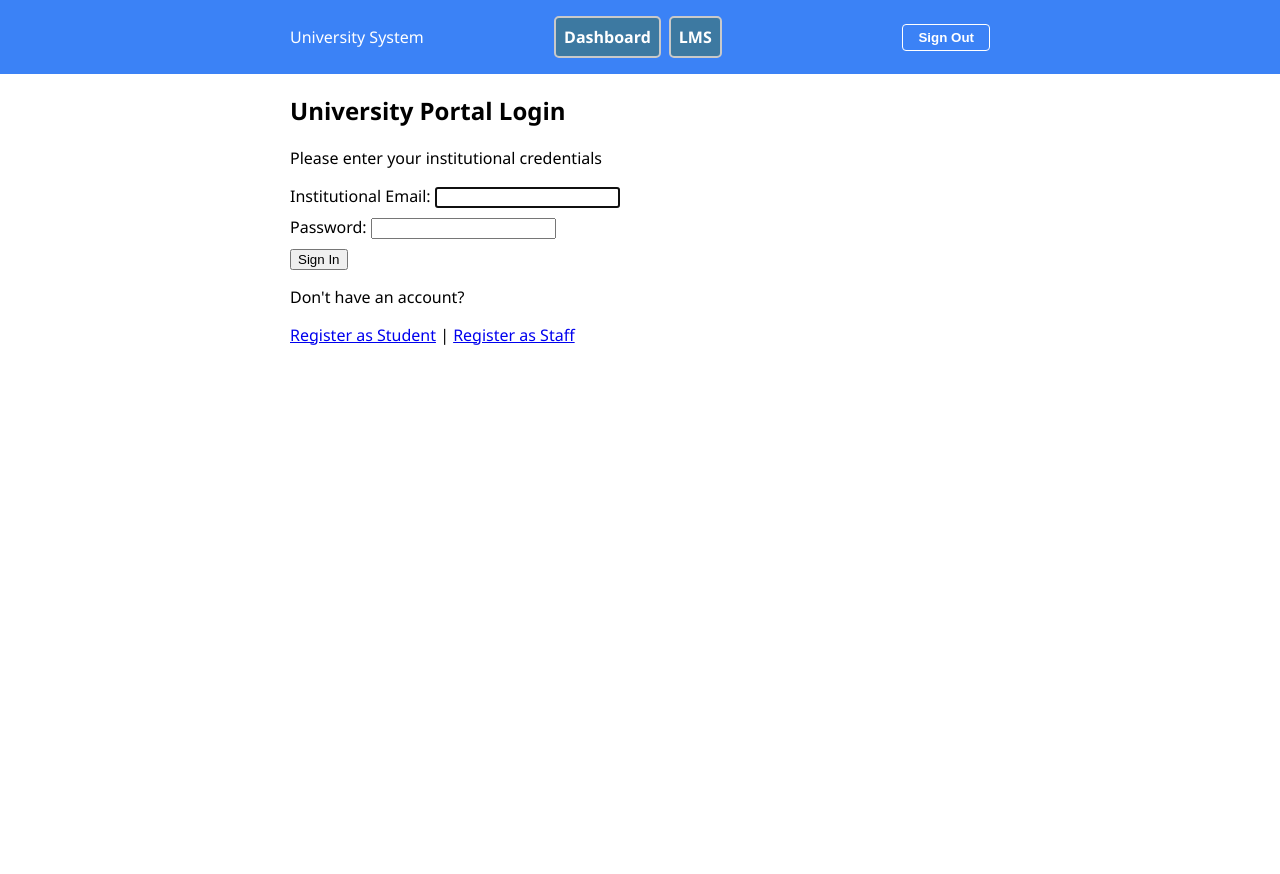
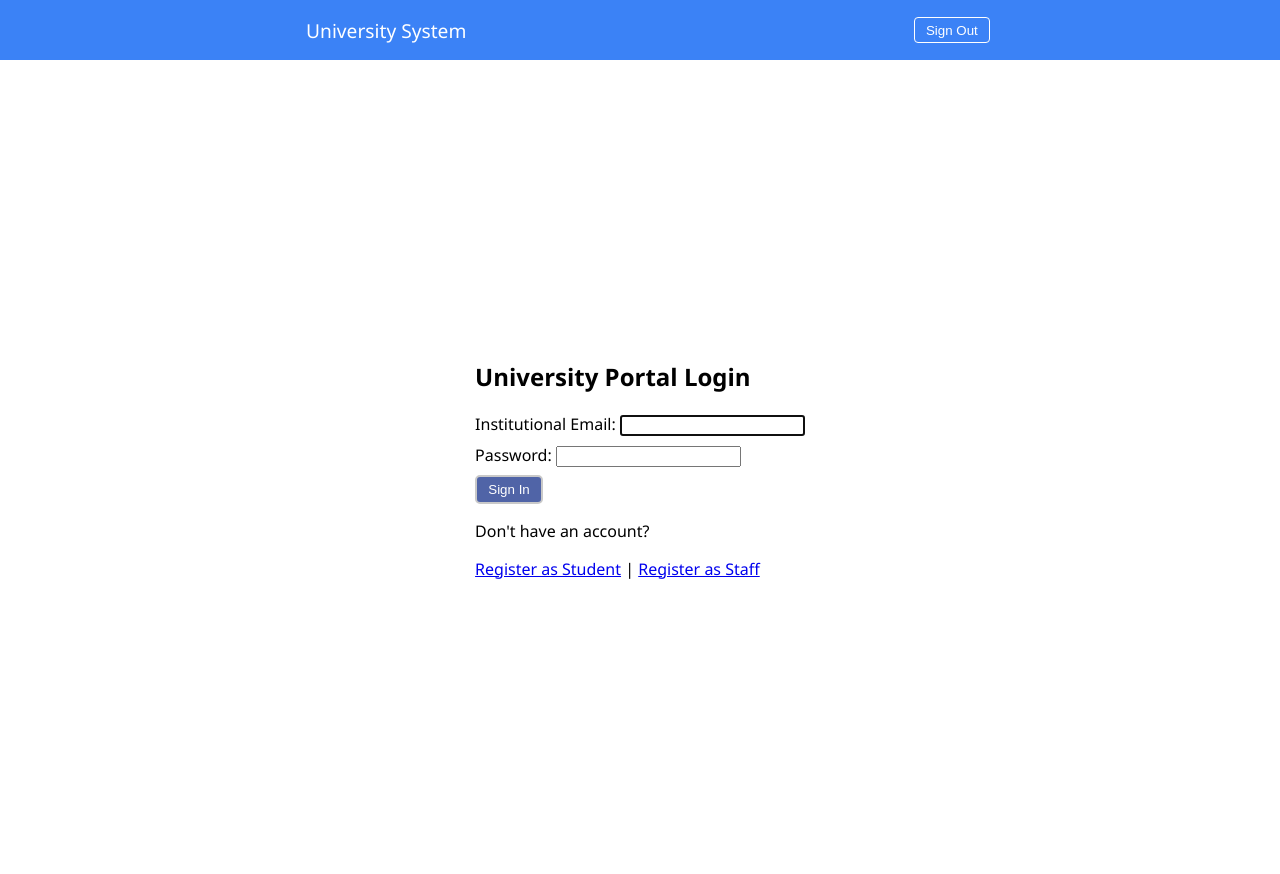
Before and after one commit to asdasdad13/uni-identity-api, a Django app: page /login/ in a window 1280 px wide. After the commit the page ends 579 px from the top, so only its background shows below. Run offline with Django 5.2, Linux system fonts and the light colour scheme.

Commit message:
Clean up code

```diff
--- a/project/api/urls.py
+++ b/project/api/urls.py
@@ -11,7 +11,6 @@ app_name = 'api'
 
 urlpatterns = [
     path('me/', views.IdentityAPIView.as_view(), name='my_identity'),
-    path('identity/<int:pk>/', views.IdentityAPIView.as_view(), name='identity'),
     path('display-name/', views.DisplayNameAPIView.as_view(), name='display_name'),
     path('preferred-name/', views.PreferredNameAPIView.as_view(), name='preferred_name'),
     path('roster/<str:affiliation_type>/<str:affiliation_id>/', views.RosterAPIView.as_view(), name='roster'),
--- a/project/core/templates/base.html
+++ b/project/core/templates/base.html
@@ -13,7 +13,7 @@
     <div class="container">
         <main>
             {% block content %}
-            <!-- Content from child template -->
+                {# Content from child template #}
             {% endblock %}
         </main>
     </div>
--- a/project/core/templates/partials/navbar.html
+++ b/project/core/templates/partials/navbar.html
@@ -1,9 +1,20 @@
 <header>
     <nav class="navbar">
-        <span>University System</span>
-        <ul id="bottom-nav">
-            <li class="btn btn-secondary"><a href="{% url 'core:dashboard' %}">Dashboard</a></li>
-            <li class="btn btn-secondary"><a href="{% url 'lms:index' %}">LMS</a></li>
+        <a id="logo" href="{% url 'core:index' %}" title="Home" aria-label="homepage">University System</a>
+        <ul id="main-nav-links">
+            {% if user.is_authenticated and user.identity %}
+                <li><a href="{% url 'core:dashboard' %}">Dashboard</a></li>
+                <li><a href="{% url 'lms:index' %}">LMS</a></li>
+
+                {% if user.identity.status == 'STU' %}
+                    <li><a href="{% url 'lms:index' %}">Transcript</a></li>
+                    <li><a href="{% url 'lms:index' %}">Club Directory</a></li>
+                {% elif user.identity.status == 'STA' %}
+                    <li><a href="{% url 'lms:index' %}">Staff Directory</a></li>
+                {% endif %}
+
+                    <li><a href="{% url 'lms:index' %}">Library Card</a></li>
+            {% endif %}
         </ul>
         <form method="post" action="{% url 'lms:logout_and_revoke' %}" id="logout-form">
             {% csrf_token %}
--- a/project/core/templates/registration/login.html
+++ b/project/core/templates/registration/login.html
@@ -1,10 +1,8 @@
 {% extends "base.html" %}
 
 {% block content %}
-<div class="login-container">
-    <div class="login-card">
+<div class="centred-main ljust">
     <h2>University Portal Login</h2>
-        <p class="login-subtitle">Please enter your institutional credentials</p>
 
     {% if form.errors %}
         <div class="error-box">
@@ -25,7 +23,7 @@
             {{ form.password }}
         </div>
 
-            <button type="submit" class="btn-submit">Sign In</button>
+        <button type="submit" class="btn btn-primary">Sign In</button>
     </form>
 
     <div class="login-footer">
@@ -37,5 +35,4 @@
         </div>
     </div>
 </div>
-</div>
 {% endblock %}
--- a/project/core/views.py
+++ b/project/core/views.py
@@ -57,7 +57,7 @@ def dashboard(request):
     context = {
         'display_name': data.get('display_name', None),
         'full_name': data.get('full_name', None),
-        'preferred_name': data.get('profile', {}).get('preferred_name'),
+        'preferred_name': (data.get('profile') or {}).get('preferred_name'),
 
         'id': data.get('institutional_id', None),
         'email': data.get('email', None),
--- a/project/static/styles.css
+++ b/project/static/styles.css
@@ -11,8 +11,37 @@ body {
   border-radius: 8px;
   max-width: 700px;
   width: 100%;
-  min-height: 100vh;
+  min-height: inherit;
+  height: calc(100vh - 60px);
+  display: grid;
+  place-content: center;
+  margin-top: center;
 }
+
+main {
+  width: inherit;
+  height: inherit;
+}
+
+.centred-main {
+  text-align: center;
+  margin: 0 auto;
+  height: inherit;
+  align-content: center;
+}
+
+.centred-main ul {
+  list-style: none;
+  padding-left: 0;
+  display: flex;
+  flex-direction: column;
+  align-items: center;
+}
+
+.centred-main div#login-buttons {
+  margin-top: 4rem;
+}
+
 .portal-grid {
   display: grid;
   grid-template-columns: 1fr 1fr;
@@ -22,17 +51,18 @@ body {
   color: grey;
 }
 .btn {
-  padding: 0.5rem;
+  padding: 0.3rem 0.7rem;
   text-decoration: none;
   border-radius: 5px;
-  font-weight: bold;
   transition: transform 0.2s;
   border: 2px solid rgb(201, 201, 201);
+  width: fit-content;
 }
 
 .btn a {
   color: inherit;
   text-decoration: none;
+  padding: inherit;
 }
 
 .btn a:hover {
@@ -66,9 +96,10 @@ body {
   background: white;
   border: 1px solid white;
   padding: 1.5rem;
-  margin: 2rem auto;
+  margin: calc(60px + 3rem) auto;
   max-width: 800px;
   border-radius: 8px;
+  box-shadow: 10px 10px 10px rgba(0,0,0,0.15), 0 0 0 1px rgba(0,0,0,0.05);
 }
 .badge {
   padding: 4px 12px;
@@ -77,25 +108,12 @@ body {
   background: #eee;
   color: rgb(85, 85, 85);
 }
-.logout-btn {
-  background: none;
-  border: 1px solid white;
-  color: white;
-  padding: 5px 15px;
-  cursor: pointer;
-  border-radius: 4px;
-}
-.logout-btn:hover {
-  background: rgba(255, 255, 255, 0.2);
-}
 header {
   background: rgb(59, 130, 246);
-  width: 100vw;
+  width: 100%;
   display: flex;
   justify-content: center;
-  position: sticky;
-  top: 0;
-  z-index: 10;
+  height: 60px;
 }
 .navbar {
   gap: 1rem;
@@ -106,14 +124,41 @@ header {
   width: 700px;
 }
 
-ul#bottom-nav {
+ul#main-nav-links {
   list-style-type: none;
   display: flex;
   gap: 0.5rem;
+  padding-left: 0;
+}
+
+.navbar a {
+  text-decoration: none;
+  color: white;
+  padding: 1rem;
+}
+
+.navbar > a#logo {
+  font-size: larger;
+}
+
+.ljust {
+  text-align: left;
 }
 
 #logout-form {
   margin: 0;
+}
+
+.logout-btn {
+  background: none;
+  border: 1px solid white;
+  color: white;
+  cursor: pointer;
+  border-radius: 4px;
+}
+
+.logout-btn:hover {
+  background: rgba(255, 255, 255, 0.2);
 }
 
 table {
```
Also changed, not shown: project/core/management/commands/seed_university.py (+8 -24 lines), project/db.sqlite3. Lines whose indentation alone changed are shown as unchanged.
